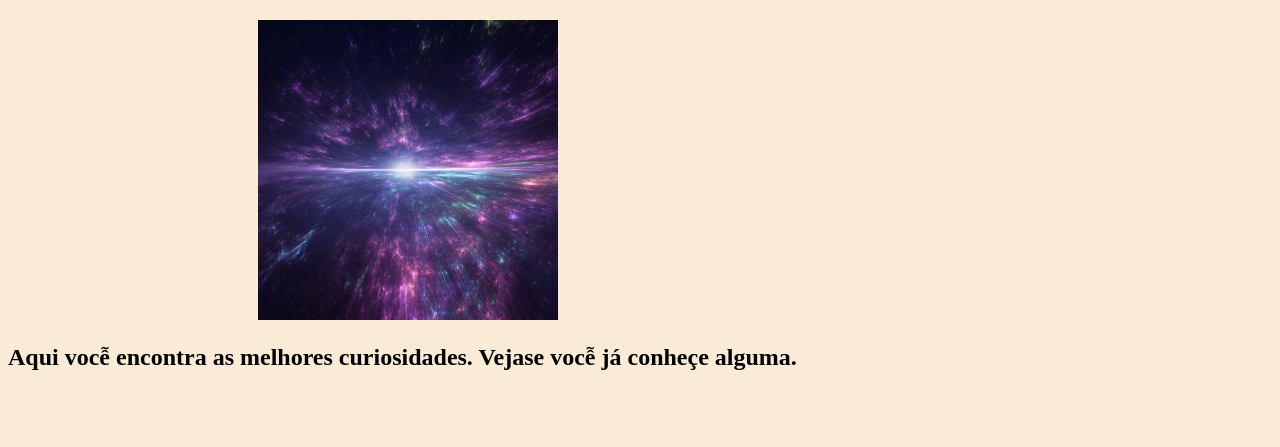
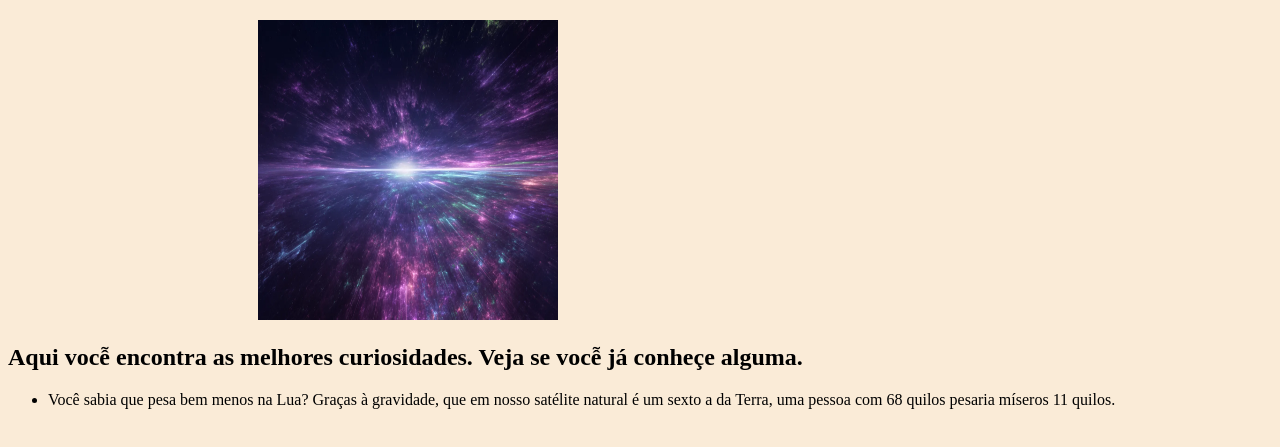
Before and after one commit to danielly1806/avaliacao02, a plain HTML site: page curiosidades.html in a window 1280 px wide. Shown: the part 129-576 px from the top of the page. Drawn offline with Linux system fonts and the light colour scheme.

Commit message:
curiosidade1

```diff
--- a/curiosidades.html
+++ b/curiosidades.html
@@ -9,4 +9,9 @@
 
 <h1>Curiosidades</h1>
 <img src="para-qual-lugar-o-universo-esta-se-expandindo-1685829316554_1280.webp" alt="">
-<h2>Aqui vocễ encontra as melhores curiosidades. Vejase vocễ já conheçe alguma.</h2>
+<h2>Aqui vocễ encontra as melhores curiosidades. Veja se vocễ já conheçe alguma.</h2>
+<ul>
+<li>Você sabia que pesa bem menos na Lua?
+    Graças à gravidade, que em nosso satélite natural é um sexto a da Terra, uma pessoa com 68 quilos pesaria míseros 11 quilos.</li>
+
+</ul>
```
